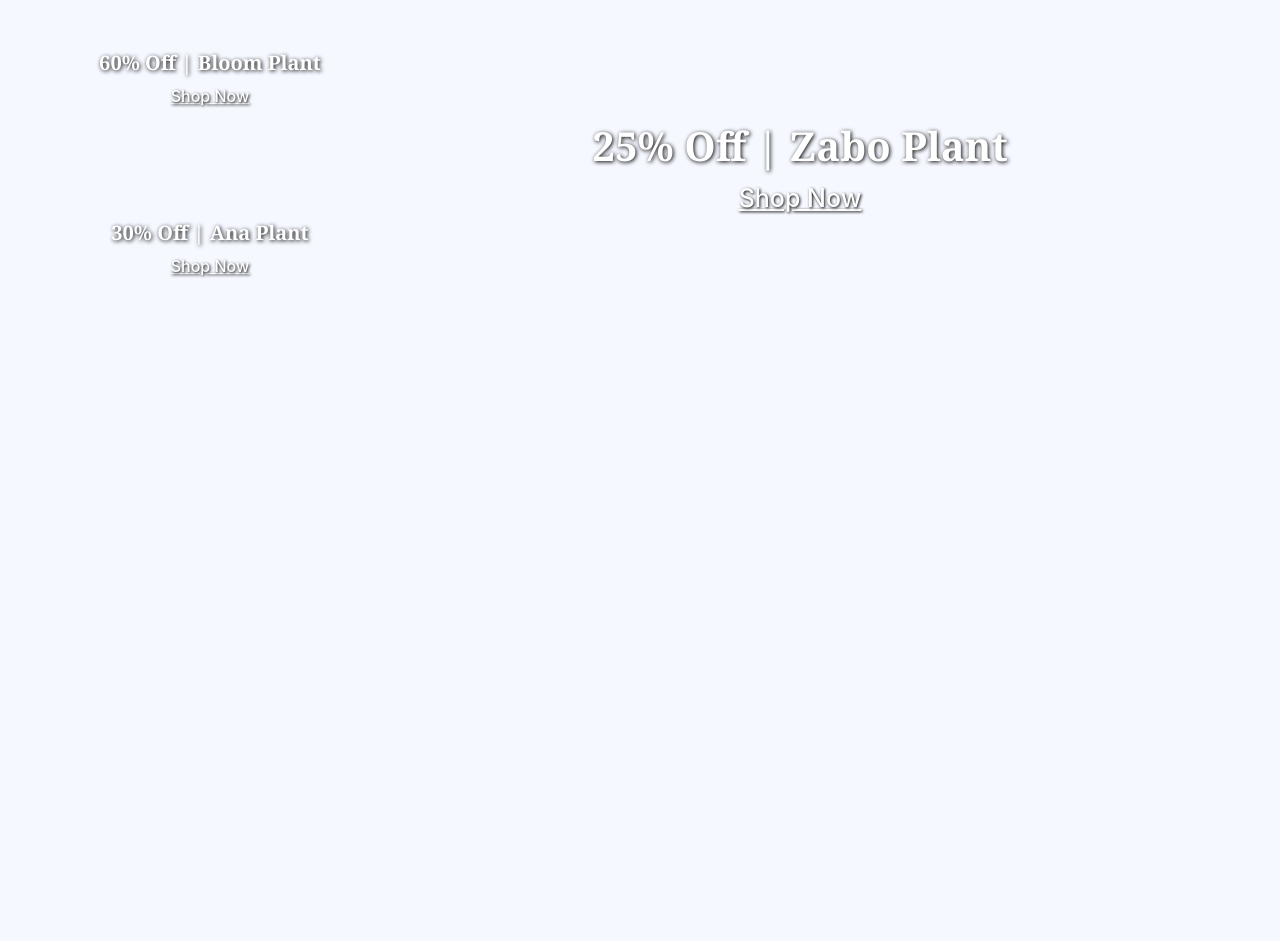
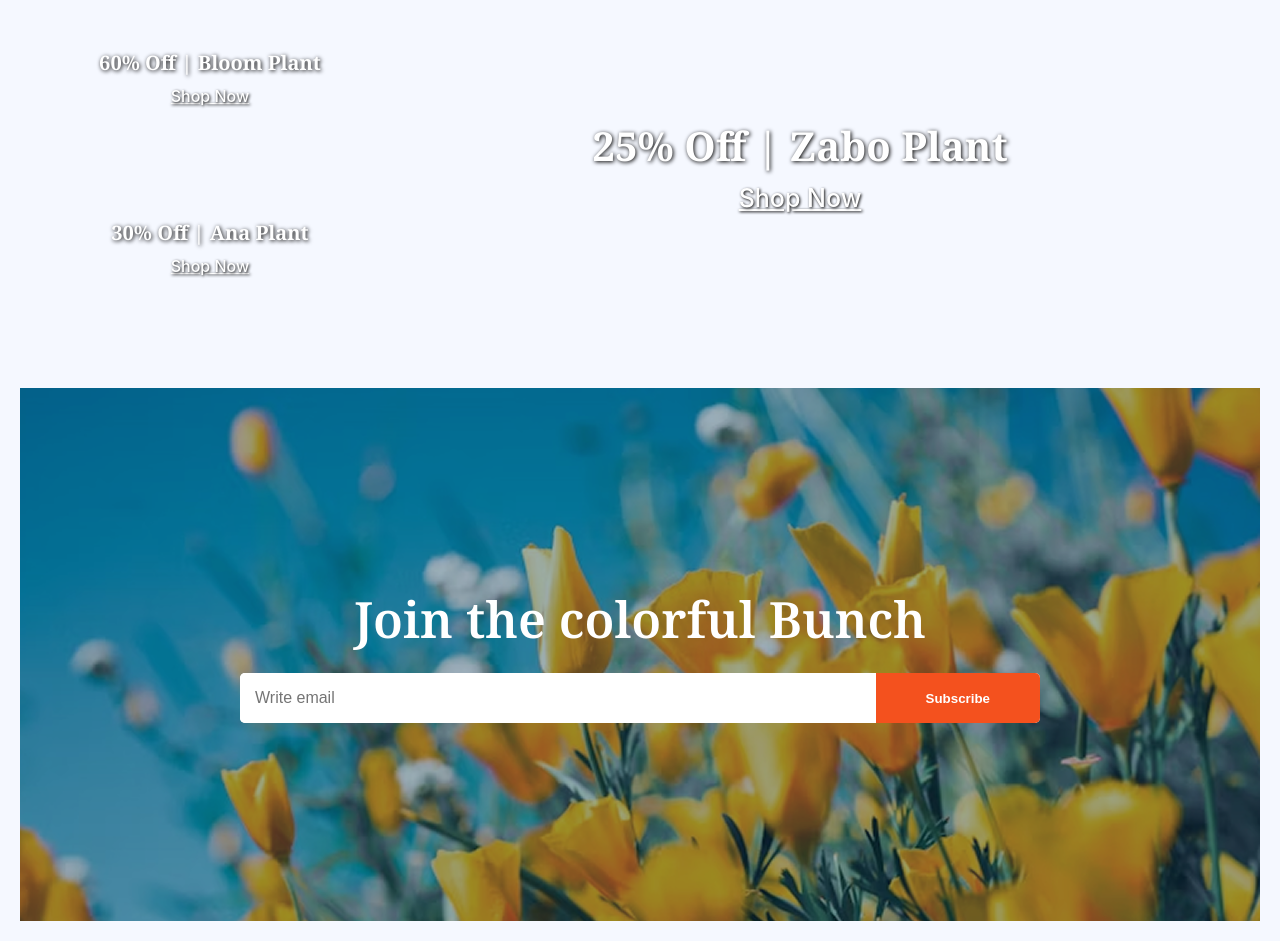
Before and after one commit to rj7sourav/assignment-2-repo-ph, a plain HTML site: page index.html in a window 1280 px wide. Shown: the part 3660-4601 px from the top of the page. Before the commit the page ends 4068 px from the top, so only its background shows below. Drawn offline with Linux system fonts and the light colour scheme.

Commit message:
added an join section on index.html file and added an styles on style.css file

```diff
--- a/index.html
+++ b/index.html
@@ -150,3 +150,16 @@
       </div>
     </div>
   </section>
+  <!-- join section -->
+
+ <section>
+   <div class="hero-section">
+    <div class="overlay">
+      <h1 class="noto-serif-font">Join the colorful Bunch</h1>
+      <form class="subscription-form">
+        <input type="email" placeholder="Write email" required />
+        <button class="button" type="submit">Subscribe</button>
+      </form>
+    </div>
+  </div>
+ </section>
--- a/styles/style.css
+++ b/styles/style.css
@@ -344,3 +344,60 @@ button:hover {
 .small h3{
   font-size: 20px;
 }
+/* join section */
+
+.hero-section {
+  background-image: url('assets/news-letter-bg.png');
+  background-size: cover;
+  background-position: center;
+  height: 533px;
+  display: flex;
+  align-items: center;
+  justify-content: center;
+  position: relative;
+}
+
+.overlay {
+  color: white;
+}
+
+
+.overlay h1 {
+  font-size: 50px;
+  margin-bottom: 20px;
+  font-weight: 600;
+  text-align: center;
+}
+
+.subscription-form {
+  display: flex;
+  margin: 0 auto;
+  background: white;
+  border-radius: 5px;
+  overflow: hidden;
+  width: 800px;
+  height: 50px;
+}
+
+.subscription-form input[type="email"] {
+  flex: 1;
+  padding: 15px ;
+  font-size: 1rem;
+  border: none;
+  outline: none;
+
+}
+
+.subscription-form button {
+  padding: 0px 50px;
+  background-color: #f4511e;
+  color: white;
+  border: none;
+  font-weight: bold;
+  cursor: pointer;
+  transition: background 0.3s ease;
+}
+
+.subscription-form button:hover {
+  background-color: #d84315;
+}
```
